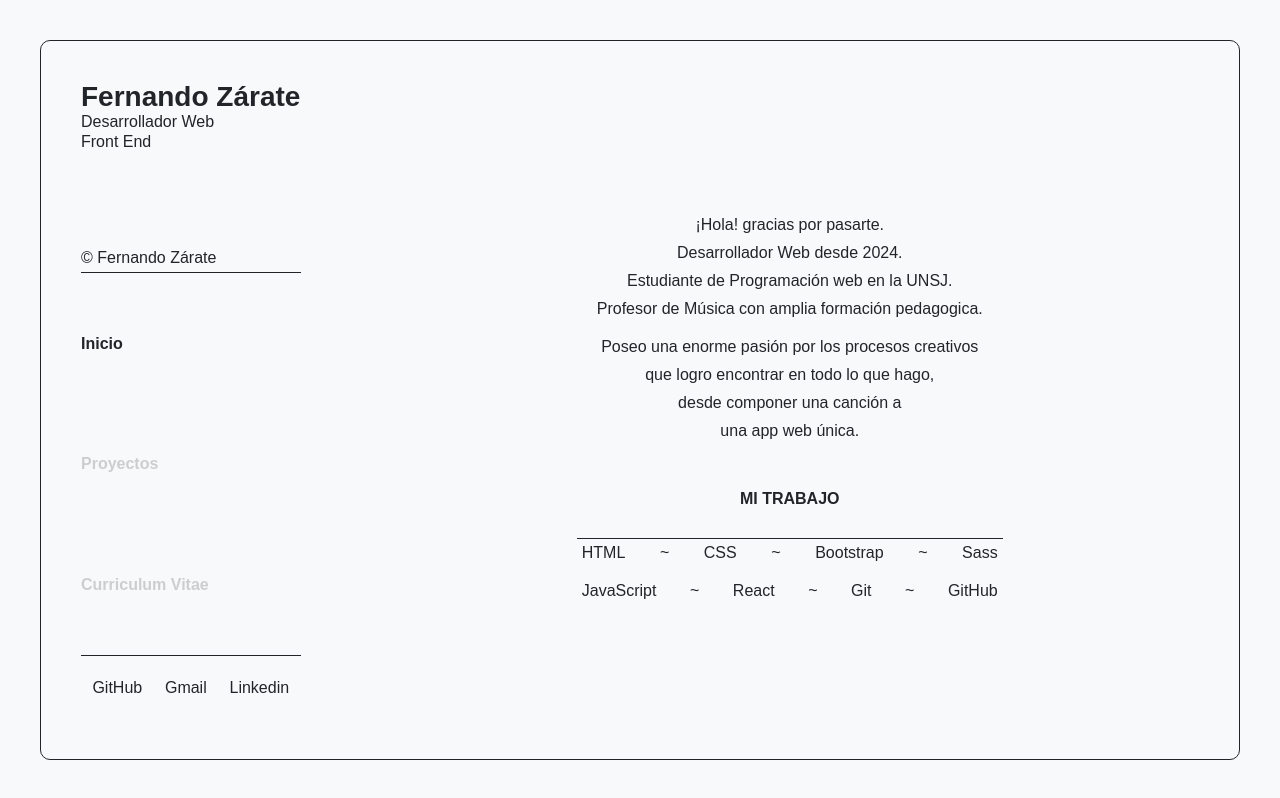
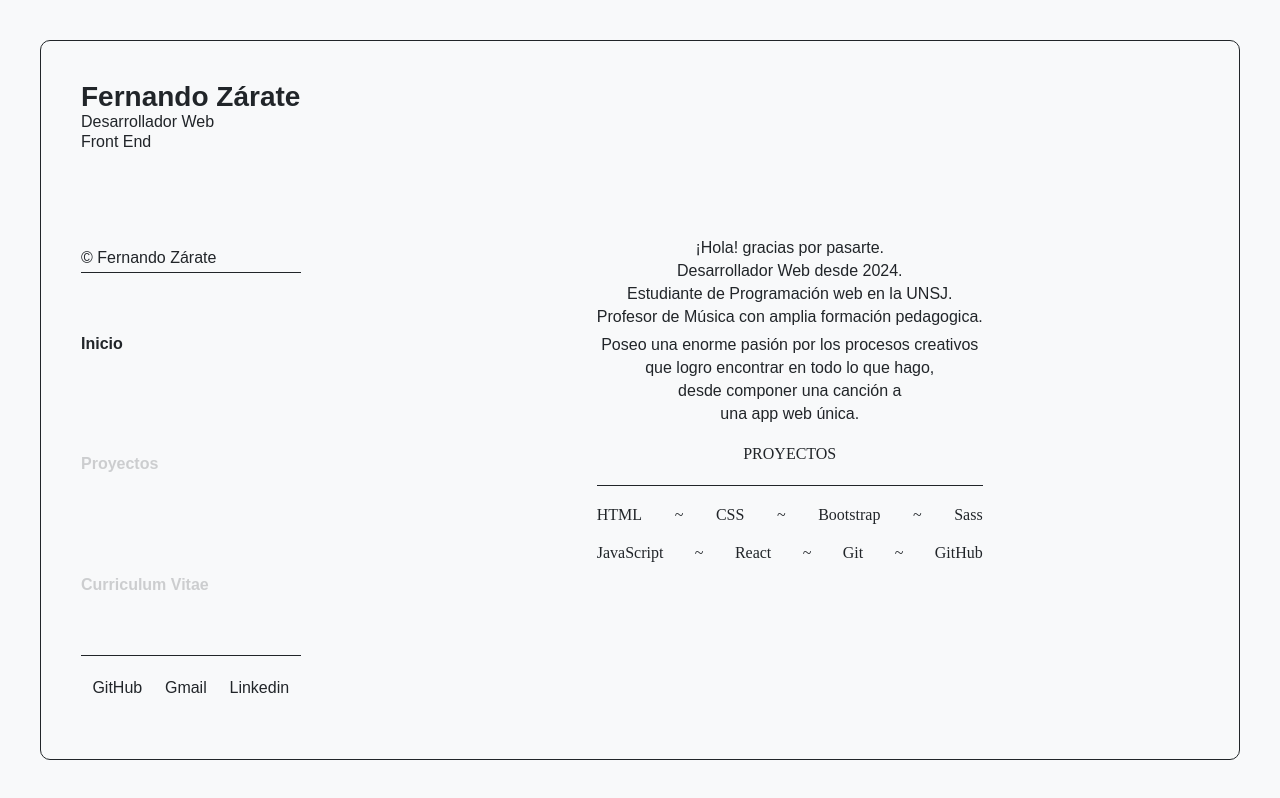
Before and after one commit to fernandozarate07/MyRepository, a React (Vite) app: page / in a window 1280 px wide. Built offline with nearby package versions, Linux system fonts and the light colour scheme; a web font is replaced by a local one.

Commit message:
Refactor HomeSection

```diff
--- a/src/modules/HomeSection/HomeSection.jsx
+++ b/src/modules/HomeSection/HomeSection.jsx
@@ -2,9 +2,9 @@ import UnderlineButton from "../UnderlineButton/UnderlineButton.jsx";
 import styles from "./HomeSection.module.css";
 const HomeSection = () => {
   return (
-    <div className={styles.homeSection__container}>
+    <div className={styles.homeSection}>
       <div className={styles.homeSection__content}>
-        <div className={styles.homeSection__containerSpan}>
+        <div className={styles.homeSection__containerDescription}>
           <span>¡Hola! gracias por pasarte.</span>
           <span>Desarrollador Web desde 2024.</span>
           <span>Estudiante de Programación web en la UNSJ.</span>
@@ -15,9 +15,9 @@ const HomeSection = () => {
           <span>desde componer una canción a</span>
           <span>una app web única.</span>
         </div>
-        <UnderlineButton section={"projects"} />
+        <UnderlineButton section={"projects"} content="PROYECTOS" />
         <div className={styles.homeSection__stack}>
-          <div className={styles.homeSection__stackSpanContainer}>
+          <div className={styles.homeSection__containerStackSpan}>
             <span>HTML</span>
             <span>~</span>
             <span>CSS</span>
@@ -26,7 +26,7 @@ const HomeSection = () => {
             <span>~</span>
             <span>Sass</span>
           </div>
-          <div className={styles.homeSection__stackSpanContainer}>
+          <div className={styles.homeSection__containerStackSpan}>
             <span>JavaScript</span>
             <span>~</span>
             <span>React</span>
@@ -35,14 +35,6 @@ const HomeSection = () => {
             <span>~</span>
             <span>GitHub</span>
           </div>
-
-          {/* <i className="fa-brands fa-html5"></i>
-          <i className="fa-brands fa-css3-alt"></i>
-          <i className="fa-brands fa-sass"></i>
-          <i className="fa-brands fa-square-js"></i>
-          <i className="fa-brands fa-react"></i>
-          <i className="fa-brands fa-git-alt"></i>
-          <i className="fa-brands fa-square-github"></i> */}
         </div>
       </div>
     </div>
--- a/src/modules/HomeSection/HomeSection.module.css
+++ b/src/modules/HomeSection/HomeSection.module.css
@@ -1,4 +1,4 @@
-.homeSection__container {
+.homeSection {
   width: 100%;
   height: 100%;
 
@@ -11,31 +11,25 @@
   grid-template-rows: 1fr auto auto;
   gap: 20px;
 }
-.homeSection__containerSpan {
-  padding: 20px;
-
+.homeSection__containerDescription {
   display: flex;
   flex-direction: column;
-  gap: 10px;
+  gap: 5px;
 
   text-align: center;
-}
-.homeSection__content span {
-  font-size: 1rem;
 }
 .homeSection__stack {
   width: 100%;
 
-  padding: 5px;
+  padding-top: 20px;
+
   display: flex;
   flex-direction: column;
   gap: 20px;
   border-top: 1px solid var(--black-color);
+  font-family: "Font-one-regular";
 }
-.homeSection__stack i {
-  font-size: 2rem;
-}
-.homeSection__stackSpanContainer {
+.homeSection__containerStackSpan {
   display: flex;
   justify-content: space-between;
   align-items: center;
--- a/src/modules/UnderlineButton/UnderlineButton.jsx
+++ b/src/modules/UnderlineButton/UnderlineButton.jsx
@@ -2,12 +2,12 @@ import styles from "./UnderlineButton.module.css";
 import { useContext } from "react";
 import { AppContext } from "../AppContext/AppContext";
 
-const UnderlineButton = ({ section }) => {
+const UnderlineButton = ({ section, content }) => {
   const { setSectionState } = useContext(AppContext);
 
   return (
     <div className={styles.btn} onClick={() => setSectionState(section)}>
-      <span className={styles.span}>MI TRABAJO</span>
+      <span className={styles.span}>{content}</span>
     </div>
   );
 };
--- a/src/modules/UnderlineButton/UnderlineButton.module.css
+++ b/src/modules/UnderlineButton/UnderlineButton.module.css
@@ -2,13 +2,14 @@
   display: flex;
   justify-content: center;
   align-items: center;
-  font-weight: 900;
   background-color: transparent;
   border: none;
+  font-family: "Font-one-bold";
 }
 .span {
   position: relative;
-  padding: 10px;
+
+  padding: 2px;
 
   cursor: pointer;
 }
@@ -18,7 +19,7 @@
   bottom: 0;
   left: 0;
   width: 0;
-  height: 2px;
+  height: 1px;
   background-color: var(--black-color);
   transition: width 0.3s ease;
 }
```
